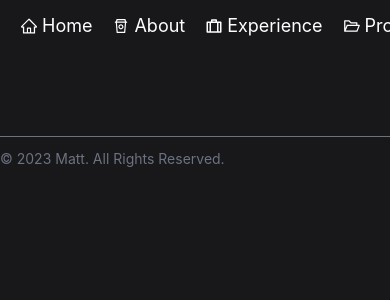
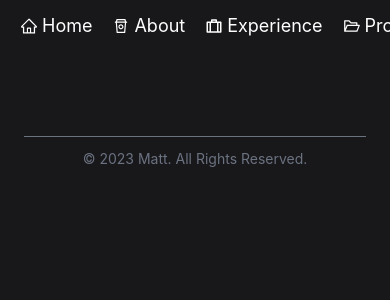
Before and after one commit to cmatt7/react-portfolio, a React (Vite) app: page /projects in a window 390 px wide. Shown: the top 300 px of the page. Built offline with nearby package versions, Linux system fonts and the light colour scheme.

Commit message:
footer typo

```diff
--- a/src/components/Footer.component.jsx
+++ b/src/components/Footer.component.jsx
@@ -1,10 +1,10 @@
 export default function Footer() {
     return (
-        <footer className="px-6lg:px-20 2xl:px-40 py-8 mt-10">
+        <footer className="px-6 lg:px-20 2xl:px-40 py-8 mt-10">
             <hr className="my-3 border-gray-500"/>
 
             <span
-                className="block text-sm text-gray-500 sm:text-center"
+                className="block text-sm text-gray-500 text-center"
             >
                 © {new Date().getFullYear()} Matt. All Rights Reserved.
             </span>
```
